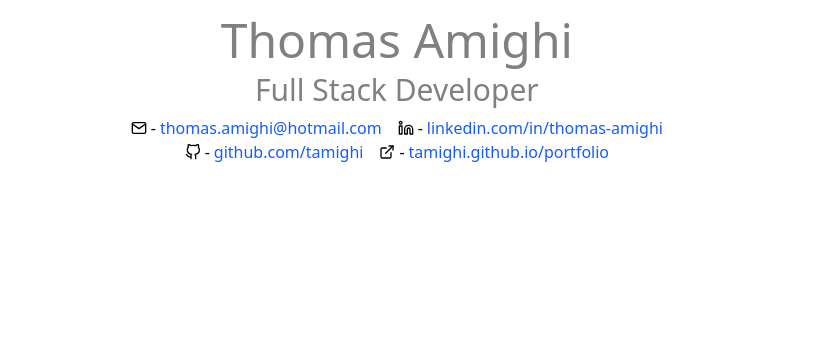
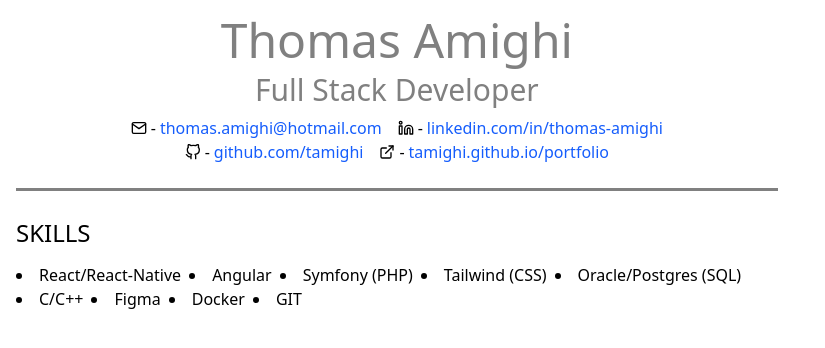
Before and after one commit to tamighi/cv-react, a React (Vite) app: page / in a window 1280 px wide. Shown: the top 348 px of the page, without its empty margins (0-825 px from the left). Built offline with nearby package versions, Linux system fonts and the light colour scheme.

Commit message:
feat: skills

```diff
--- a/src/App.tsx
+++ b/src/App.tsx
@@ -1,10 +1,13 @@
 import Header from "./Main/Header";
+import Skills from "./Main/Skills";
 
 const App = () => {
   return (
     <div id="cv" className="p-4 w-[210mm] h-[297mm] size-[A4]">
-      <div className="flex flex-col justify-between">
+      <div className="flex flex-col gap-2">
         <Header />
+        <hr />
+        <Skills />
       </div>
     </div>
   );
--- /dev/null
+++ b/src/Components/BulletPoints.tsx
@@ -0,0 +1,22 @@
+type Props = {
+  bullets: React.ReactNode[];
+  label?: string;
+  textClasses?: string;
+};
+
+const BulletPoints = ({ bullets, label, textClasses }: Props) => {
+  return (
+    <div className="flex flex-col gap-1">
+      {label && <span className="underline font-bold">{label}</span>}
+      <ul className="flex list-disc list-inside space-x-2 flex-wrap">
+        {bullets.map((bullet, i) => (
+          <li key={i}>
+            <span className={textClasses}>{bullet}</span>
+          </li>
+        ))}
+      </ul>
+    </div>
+  );
+};
+
+export default BulletPoints;
--- /dev/null
+++ b/src/Main/Skills.tsx
@@ -0,0 +1,26 @@
+import BulletPoints from "../Components/BulletPoints";
+
+const SKILLS = [
+  "React/React-Native",
+  "Angular",
+  "Symfony (PHP)",
+  "Tailwind (CSS)",
+  "Oracle/Postgres (SQL)",
+  "C/C++",
+  "Figma",
+  "Docker",
+  "GIT",
+];
+
+const Skills = () => {
+  return (
+    <div className="flex flex-col gap-3">
+      <h3 className="text-sectionTitle">SKILLS</h3>
+      <div className="flex flex-col">
+        <BulletPoints bullets={SKILLS} />
+      </div>
+    </div>
+  );
+};
+
+export default Skills;
--- a/src/index.css
+++ b/src/index.css
@@ -2,6 +2,14 @@
 
 @theme {
   --color-light: grey;
+  --text-sectionTitle: var(--text-2xl);
+}
+
+hr {
+  border: none;
+  height: 3px;
+  border-top: 3px solid var(--color-light);
+  margin: 1rem 0;
 }
 
 @media print {
```
Also changed, not shown: 1 other file (tests, documents, lock files or other folders).
